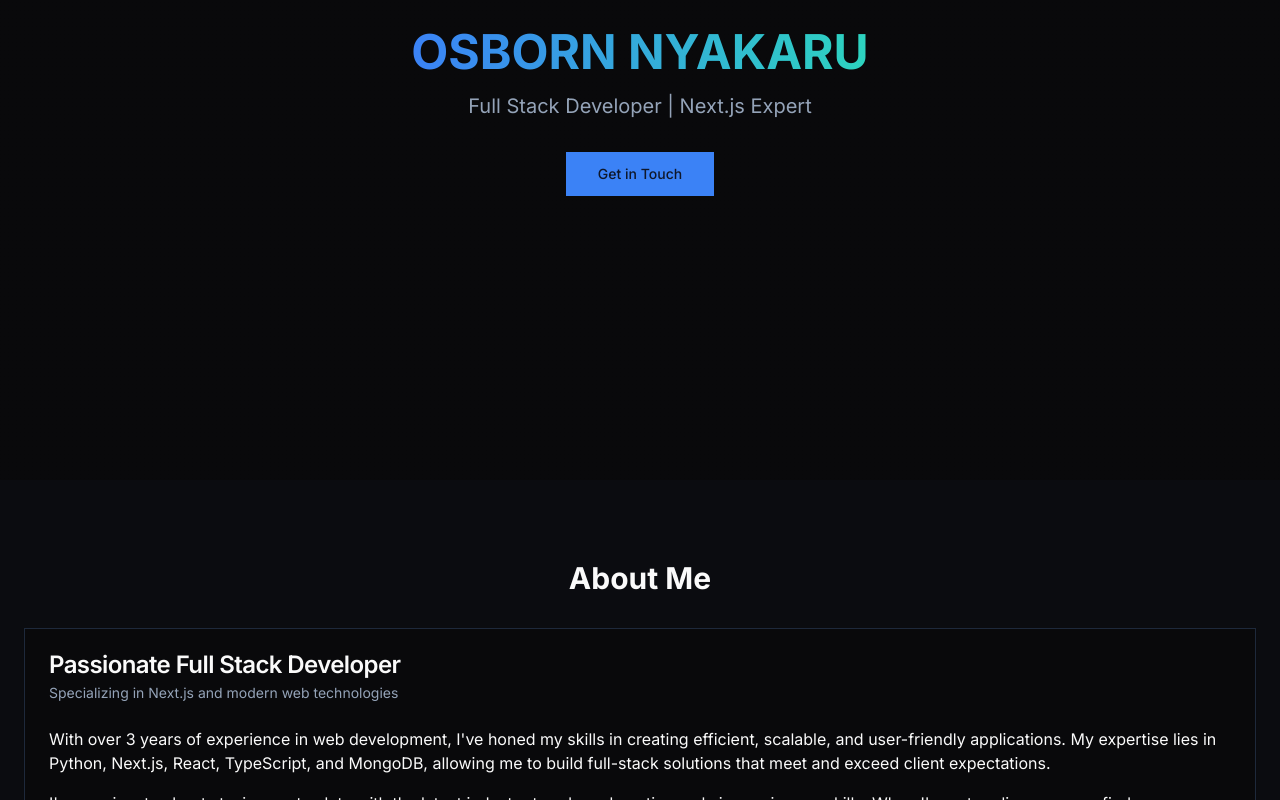
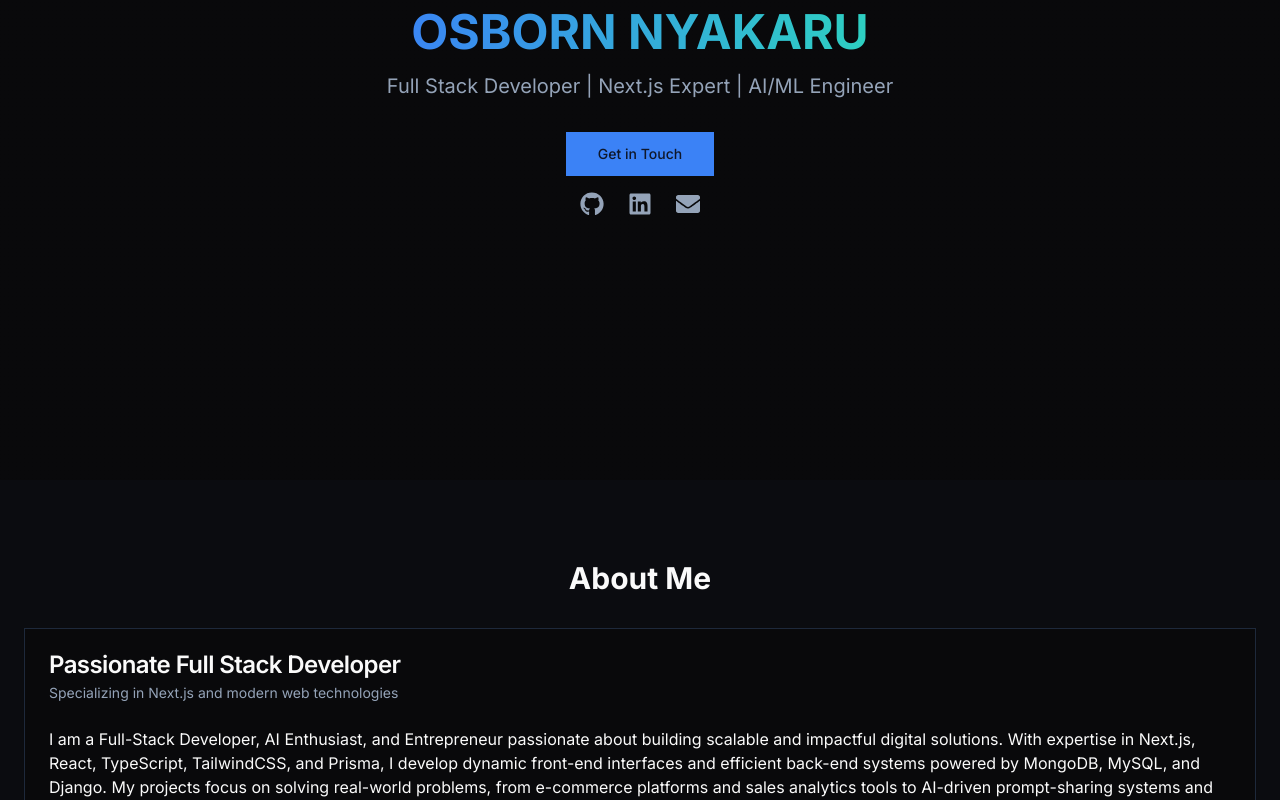
Before and after one commit to OsbornNyakaru/osborn-portfolio, a Next.js app: page / in a window 1280 px wide. Shown: the part 320-1120 px from the top of the page. Built offline with nearby package versions, Linux system fonts and the light colour scheme.

Commit message:
change in hero file

```diff
--- a/app/components/About.tsx
+++ b/app/components/About.tsx
@@ -12,7 +12,13 @@ export default function About() {
           </CardHeader>
           <CardContent>
             <p className="mb-4">
-              With over 3 years of experience in web development, I've honed my skills in creating efficient, scalable, and user-friendly applications. My expertise lies in Python, Next.js, React, TypeScript, and MongoDB, allowing me to build full-stack solutions that meet and exceed client expectations.
+            I am a Full-Stack Developer, AI Enthusiast, and Entrepreneur passionate about building scalable and impactful digital solutions. With expertise in Next.js, React, TypeScript, TailwindCSS, and Prisma, I develop dynamic front-end interfaces and efficient back-end systems powered by MongoDB, MySQL, and Django.
+
+My projects focus on solving real-world problems, from e-commerce platforms and sales analytics tools to AI-driven prompt-sharing systems and waste management solutions. I am actively exploring Machine Learning and AI through DataCamp, with hands-on experience integrating OpenAI APIs and Microsoft Fabric tools for data-driven applications.
+
+Beyond development, I am a problem-solver and strategist, currently building a financial management platform for local restaurants, a car hire database system, and an AI-powered agricultural solution for a hackathon project. My vision is to bridge technology with entrepreneurship, driving innovation in my community through well-designed, user-centric platforms.
+
+Let's connect and build the future together! 🚀
             </p>
             <p>
               I'm passionate about staying up-to-date with the latest industry trends and continuously improving my skills. When I'm not coding, you can find me contributing to open-source projects, writing technical blog posts, or mentoring aspiring developers.
--- a/app/components/Hero.tsx
+++ b/app/components/Hero.tsx
@@ -1,14 +1,16 @@
 import { Button } from "@/components/ui/button"
+import Socials from './Socials'
 
 export default function Hero() {
   return (
     <section id="home" className="flex items-center justify-center min-h-[calc(100vh-4rem)] bg-gradient-to-b from-background to-background/80 px-4">
       <div className="text-center">
         <h1 className="text-4xl sm:text-5xl font-bold mb-4 bg-clip-text text-transparent bg-gradient-to-r from-blue-500 to-teal-400">OSBORN NYAKARU</h1>
-        <p className="text-lg sm:text-xl mb-8 text-muted-foreground">Full Stack Developer | Next.js Expert</p>
-        <Button asChild size="lg">
+        <p className="text-lg sm:text-xl mb-8 text-muted-foreground">Full Stack Developer | Next.js Expert | AI/ML Engineer </p>
+        <Button asChild size="lg" className="mb-4">
           <a href="#contact">Get in Touch</a>
         </Button>
+        <Socials />
       </div>
     </section>
   )
--- a/app/components/Skills.tsx
+++ b/app/components/Skills.tsx
@@ -1,11 +1,11 @@
 import { FaNodeJs, FaDatabase } from 'react-icons/fa'
-import { SiNextdotjs, SiTypescript, SiTailwindcss, SiMongodb, SiStrapi, SiPython, SiJavascript, SiCplusplus, SiMysql, SiPrisma, SiSanity } from 'react-icons/si'
+import { SiNextdotjs, SiTypescript, SiTailwindcss, SiMongodb, SiStrapi, SiPython, SiJavascript, SiCplusplus, SiMysql, SiPrisma, SiSanity, SiReact } from 'react-icons/si'
 import { Card, CardContent, CardHeader, CardTitle } from "@/components/ui/card"
 import { Progress } from "@/components/ui/progress"
 
 const skills = [
   { name: 'Python', icon: SiPython, level: 90 },
-  { name: 'React/Next.js', icon: SiNextdotjs, level: 85 },
+  { name: 'React/Next.js', icon: SiNextdotjs, icon2: SiReact, level: 85 },
   { name: 'TypeScript/Javascript', icon: SiTypescript, icon2: SiJavascript, level: 80 },
   { name: 'TailwindCSS', icon: SiTailwindcss, level: 85 },
   { name: 'Node.js', icon: FaNodeJs, level: 80 },
--- /dev/null
+++ b/app/components/Socials.tsx
@@ -0,0 +1,17 @@
+import { FaGithub, FaLinkedin, FaEnvelope } from 'react-icons/fa'
+
+export default function Socials() {
+  return (
+    <div className="flex justify-center space-x-6">
+      <a href="https://github.com/OsbornNyakaru" target="_blank" rel="noopener noreferrer" className="text-muted-foreground hover:text-primary transition-colors">
+        <FaGithub className="text-2xl" />
+      </a>
+      <a href="https://linkedin.com/in/nyakaru-osborn" target="_blank" rel="noopener noreferrer" className="text-muted-foreground hover:text-primary transition-colors">
+        <FaLinkedin className="text-2xl" />
+      </a>
+      <a href="mailto:osbornnyakaru@gmail.com" className="text-muted-foreground hover:text-primary transition-colors">
+        <FaEnvelope className="text-2xl" />
+      </a>
+    </div>
+  )
+}
```
